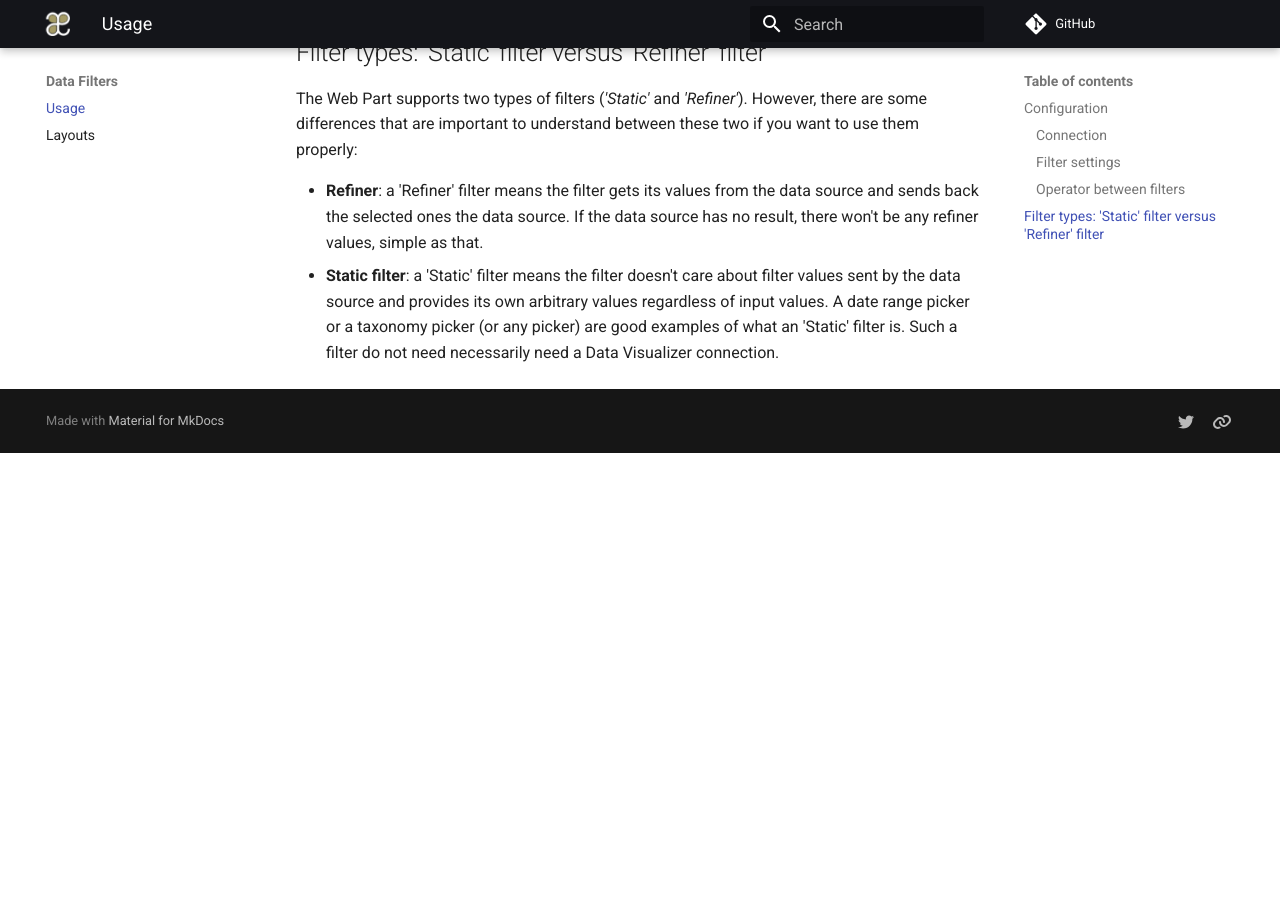
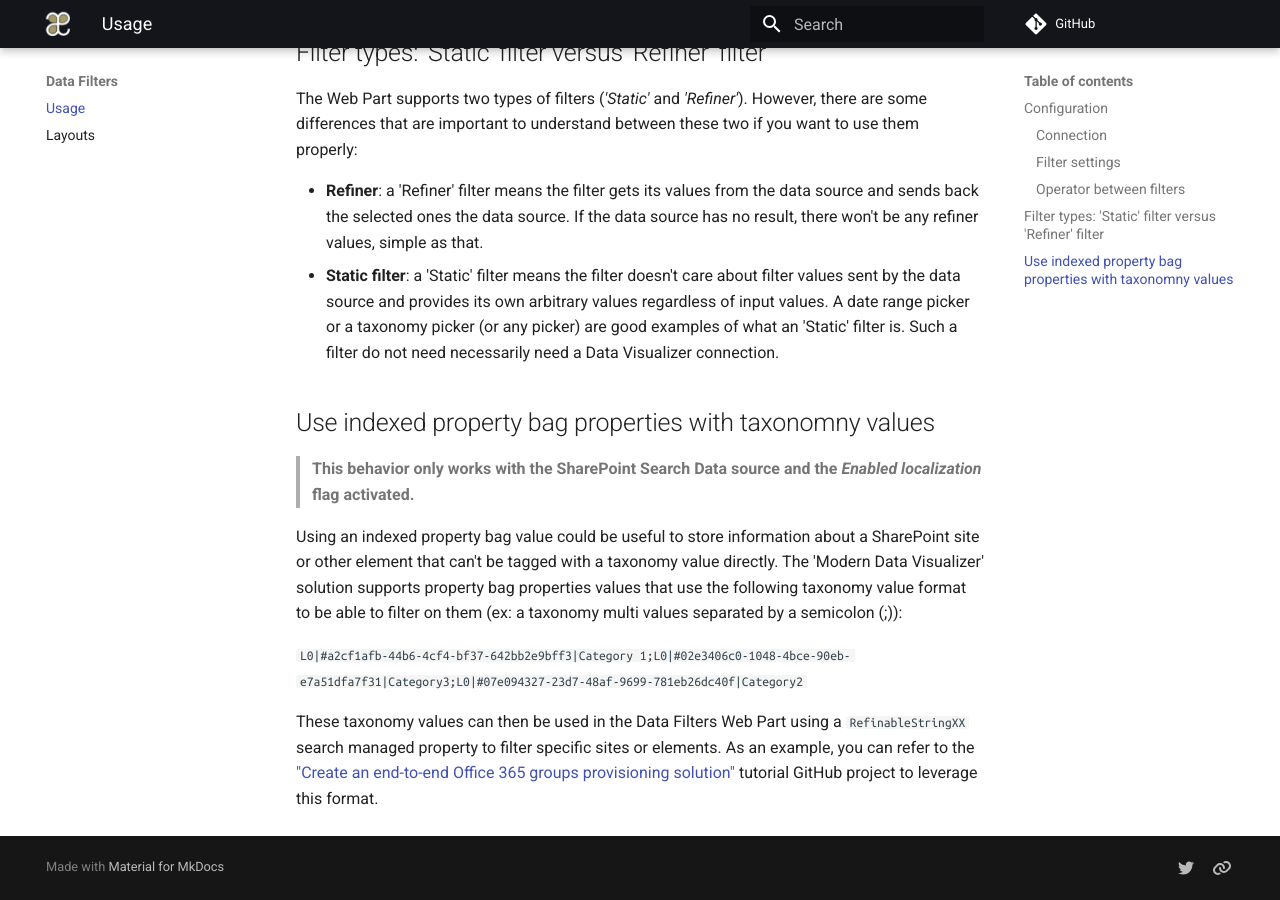
Before and after one commit to aequos-solutions/modern-data-visualizer, an MkDocs documentation site: the page built from docs/usage/data-filters/index.md, in a window 1280 px wide and 900 px high, scrolled down 4829 px. Built offline with MkDocs 1.6.1 and Material for MkDocs 9.7.7, drawn with Linux system fonts in a browser that asks for light colours; comment, search, counter and statistics services are not loaded; before the commit the page ends 5282 px from its top, so only the background shows below that.

Commit message:
- Update the documentation about property bag usage with taxonomy values

```diff
--- a/docs/usage/data-filters/index.md
+++ b/docs/usage/data-filters/index.md
@@ -54,3 +54,14 @@ The Web Part supports two types of filters (_'Static'_ and _'Refiner'_). However
 
 - **Refiner**: a 'Refiner' filter means the filter gets its values from the data source and sends back the selected ones the data source. If the data source has no result, there won't be any refiner values, simple as that.
 - **Static filter**: a 'Static' filter means the filter doesn't care about filter values sent by the data source and provides its own arbitrary values regardless of input values. A date range picker or a taxonomy picker (or any picker) are good examples of what an 'Static' filter is. Such a filter do not need necessarily need a Data Visualizer connection.
+
+
+## Use indexed property bag properties with taxonomny values
+
+> **This behavior only works with the SharePoint Search Data source and the _Enabled localization_ flag activated.**
+
+Using an indexed property bag value could be useful to store information about a SharePoint site or other element that can't be tagged with a taxonomy value directly. The 'Modern Data Visualizer' solution supports property bag properties values that use the following taxonomy value format to be able to filter on them (ex: a taxonomy multi values separated by a semicolon (;)):
+
+`L0|#a2cf1afb-44b6-4cf4-bf37-642bb2e9bff3|Category 1;L0|#02e3406c0-1048-4bce-90eb-e7a51dfa7f31|Category3;L0|#07e094327-23d7-48af-9699-781eb26dc40f|Category2`
+
+These taxonomy values can then be used in the Data Filters Web Part using a `RefinableStringXX` search managed property to filter specific sites or elements. As an example, you can refer to the ["Create an end-to-end Office 365 groups provisioning solution"](https://github.com/pnp/tutorial-workspace-provisioning) tutorial GitHub project to leverage this format.
```
